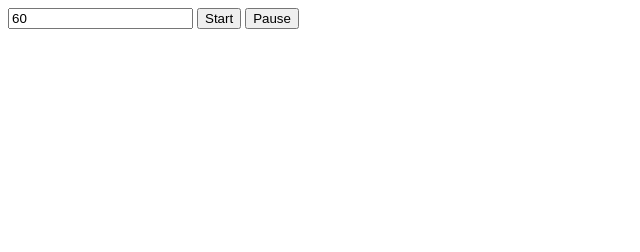
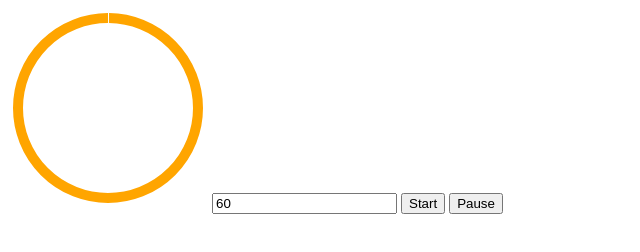
Before and after one commit to khdegraffe/Timer-Project, a plain HTML site: page index.html in a window 1280 px wide. Shown: the whole page, without its empty margins (0-640 px from the left). Drawn offline with Linux system fonts and the light colour scheme.

Commit message:
add circle el

```diff
--- a/index.html
+++ b/index.html
@@ -6,6 +6,19 @@
     <title>Timer Project</title>
   </head>
   <body>
+    <svg height="200" width="200">
+      <circle
+        r="90"
+        cx="100"
+        cy="100"
+        fill="transparent"
+        stroke="orange"
+        stroke-width="10"
+        stroke-dasharray="565"
+        stroke-dashoffset="-1"
+        transform="rotate(-90 100 100)"
+      />
+    </svg>
     <input id="duration" value="60" />
     <button id="start">Start</button>
     <button id="pause">Pause</button>
```
